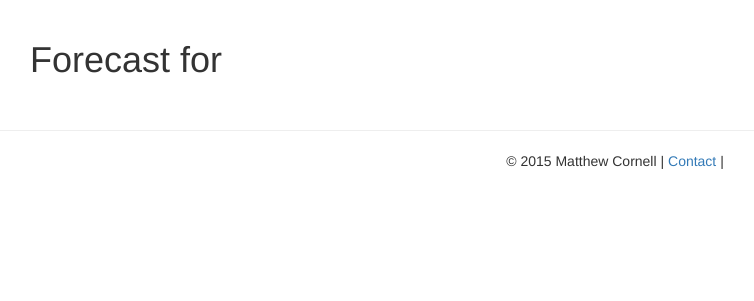
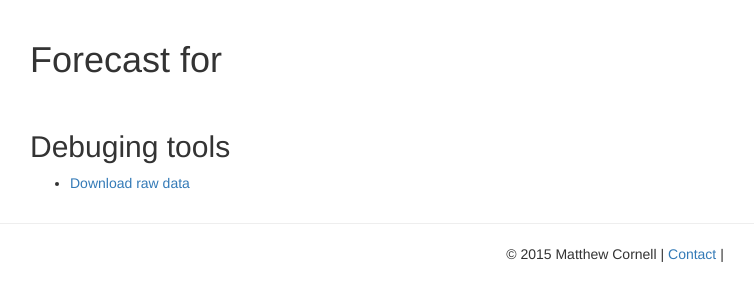
Before and after one commit to matthewcornell/peepweather, a Flask app: template app/templates/forecast-list.html in a window 1280 px wide. Shown: the part 52-353 px from the top of the page, without its empty margins (25-779 px from the left). Run offline with Flask 2, Linux system fonts and the light colour scheme; the template is opened without the code that fills it, so the values that code supplies are empty; some libraries are stand-ins or nearby versions.

```diff
--- a/app/templates/forecast-list.html
+++ b/app/templates/forecast-list.html
@@ -14,7 +14,8 @@
 
             {% set location = forecast.zipcode + " (" + forecast.name + ")" if forecast.zipcode else forecast.latLonTruncated() %}
 
-            <h1>Forecast for {{ zipOrLatLon }} {% if forecast.name %} <small>({{ forecast.name }})</small>{% endif %}</h1>
+            <h1>Forecast for {{ zipOrLatLon }} {% if forecast.name %}
+                <small>({{ forecast.name }})</small>{% endif %}</h1>
 
             <table class="table table-condensed table-striped" style="font-family: monospace">
                 {% for hour in forecast.hours %}
@@ -26,6 +27,17 @@
                 {% endfor %}
             </table>
         </div>
+
+        <div class="row">
+            <h2>Debuging tools</h2>
+
+            {% set zipOrLatLon = forecast.zipcode or forecast.latLon[0] + '|' + forecast.latLon[1] %}
+
+            <ul>
+                <li><a href="{{ forecast.weatherDotGovUrl() }}">Download raw data</a></li>
+            </ul>
+        </div>
+
     </div>
 
 {% endblock %}
```
Also changed, not shown: forecast/Hour.py (+8 -4 lines).
